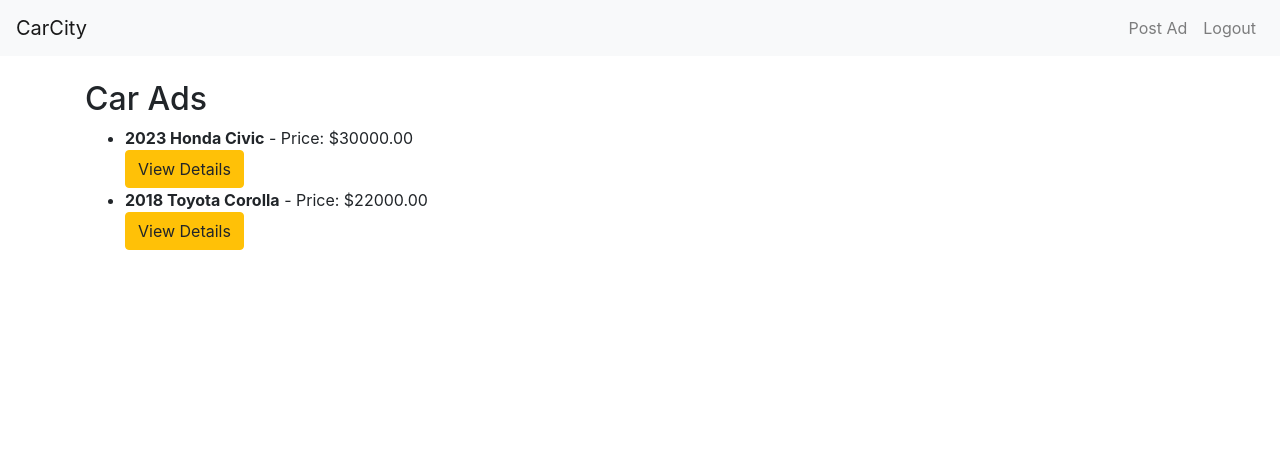
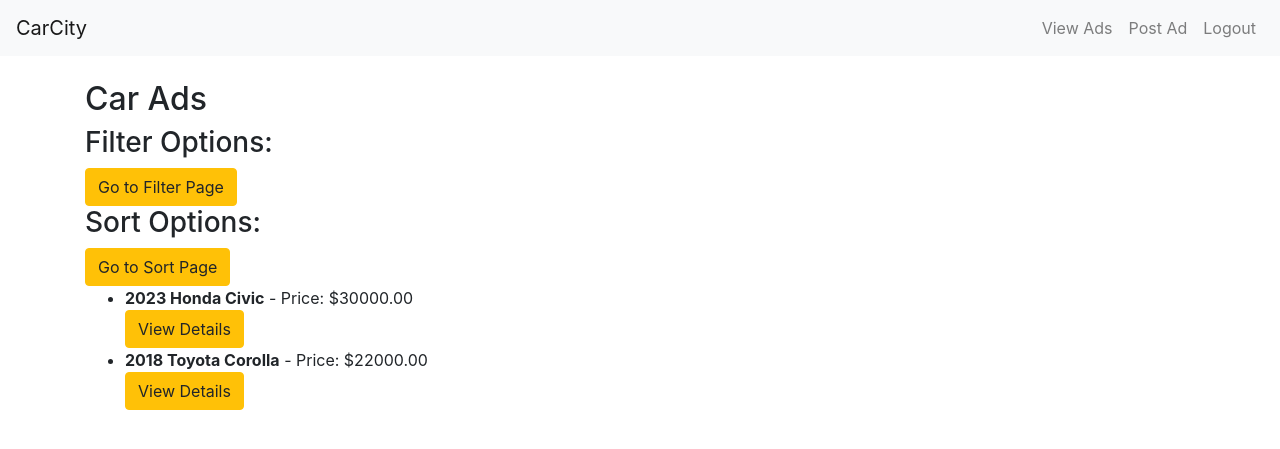
Before and after one commit to GhazanAhmed/DjangoCarSellingApp, a Django app: page / in a window 1280 px wide. Shown: the top 449 px of the page. Run offline with Django 4.2, Linux system fonts and the light colour scheme; a user stored in the database is signed in; data comes from the database, SQL or seed files in the repository; both versions use the stored data as it was after the commit; some libraries are stand-ins or nearby versions.

Commit message:
Your commit message here

```diff
--- a/CarCity/templates/CarCity/ad_list.html
+++ b/CarCity/templates/CarCity/ad_list.html
@@ -2,6 +2,18 @@
 
 {% block content %}
   <h2>Car Ads</h2>
+
+  <div class="filters">
+    <h3>Filter Options:</h3>
+    <a class="btn btn-warning" href="{% url 'CarCity:filter_ads' %}">Go to Filter Page</a>
+  </div>
+
+  <div class="sorting">
+    <h3>Sort Options:</h3>
+    <a class="btn btn-warning" href="{% url 'CarCity:sort_ads' %}">Go to Sort Page</a>
+  </div>
+
+  <div class="ad-list">
     <ul>
       {% for ad in ads %}
         <li>
@@ -10,9 +22,10 @@
             - Price: ${{ ad.price }}<br>
             <a class="btn btn-warning" href="{% url 'CarCity:ad_detail' ad.id %}">View Details</a>
           {% else %}
-          <a class="btn btn-primary" href="{% url 'accounts:login' %}">Log in to see details</a>
+            <a class="btn btn-warning" href="{% url 'accounts:login' %}">Log in to see details</a>
           {% endif %}
         </li>
       {% endfor %}
     </ul>
+  </div>
 {% endblock %}
--- a/CarCity/templates/CarCity/base.html
+++ b/CarCity/templates/CarCity/base.html
@@ -16,6 +16,9 @@
     <div class="collapse navbar-collapse" id="navbarNav">
         <ul class="navbar-nav ml-auto">
             {% if user.is_authenticated %}
+                <li class="nav-item">
+                    <a class="nav-link" href="{% url 'CarCity:ad_list' %}">View Ads</a>
+                </li>
                 <li class="nav-item">
                     <a class="nav-link" href="{% url 'CarCity:post_ad' %}">Post Ad</a>
                 </li>
--- a/CarCity/urls.py
+++ b/CarCity/urls.py
@@ -7,6 +7,6 @@ urlpatterns = [
     path('', views.ad_list, name='ad_list'),
     path('post-ad/', views.post_ad, name='post_ad'),
     path('ad/<int:ad_id>/', views.ad_detail, name='ad_detail'),
-    path('filter_ads/', views.filter_ads, name='filter_ads'),
-    path('sort_ads/', views.sort_ads, name='sort_ads'),
+    path('ad/filter/', views.filter_ads, name='filter_ads'),
+    path('ad/sort/', views.sort_ads, name='sort_ads'),
 ]
--- a/CarCity/views.py
+++ b/CarCity/views.py
@@ -24,6 +24,26 @@ def ad_detail(request, ad_id):
     ad = get_object_or_404(Ad, id=ad_id)
     return render(request, 'CarCity/ad_detail.html', {'ad': ad})
 
+def sort_ads(request):
+    sort_by = request.GET.get('sort_by', None)
+    ads = Ad.objects.all()
+
+    if sort_by == 'year_asc':
+        ads = ads.order_by('year')
+    elif sort_by == 'year_desc':
+        ads = ads.order_by('-year')
+    elif sort_by == 'price_asc':
+        ads = ads.order_by('price')
+    elif sort_by == 'price_desc':
+        ads = ads.order_by('-price')
+    elif sort_by == 'date_asc':
+        ads = ads.order_by('date_published')
+    elif sort_by == 'date_desc':
+        ads = ads.order_by('-date_published')
+
+    return render(request, 'CarCity/sort_ads.html', context={'ads': ads})
+
+
 def filter_ads(request):
     form = FilterForm(request.GET)
     ads = Ad.objects.all()
@@ -46,23 +66,4 @@ def filter_ads(request):
         if price_max:
             ads = ads.filter(price__lte=price_max)
 
-    return render(request, 'CarCity/filter_ads.html', {'ads': ads, 'filter_form': form})
-
-def sort_ads(request):
-    sort_by = request.GET.get('sort_by', None)
-    ads = Ad.objects.all()
-
-    if sort_by == 'year_asc':
-        ads = ads.order_by('year')
-    elif sort_by == 'year_desc':
-        ads = ads.order_by('-year')
-    elif sort_by == 'price_asc':
-        ads = ads.order_by('price')
-    elif sort_by == 'price_desc':
-        ads = ads.order_by('-price')
-    elif sort_by == 'date_asc':
-        ads = ads.order_by('date_published')
-    elif sort_by == 'date_desc':
-        ads = ads.order_by('-date_published')
-
-    return render(request, 'CarCity/sort_ads.html', {'ads': ads})
+    return render(request, 'CarCity/filter_ads.html', context={'ads': ads, 'filter_form': form})
```
Also changed, not shown: CarCity/templates/CarCity/filter_ads.html (+5 -4 lines), CarCity/templates/CarCity/sort_ads.html (+14 -13 lines), db.sqlite3. Lines whose indentation alone changed are shown as unchanged.
